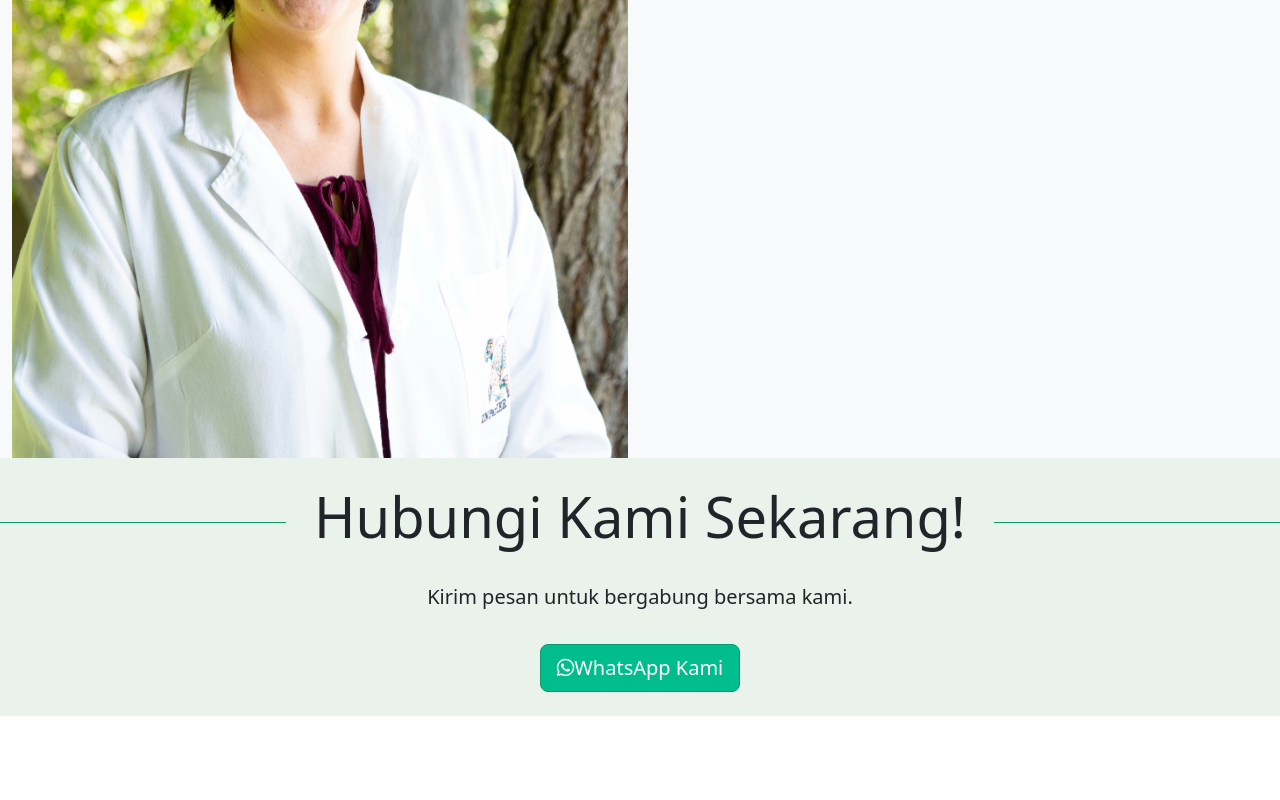
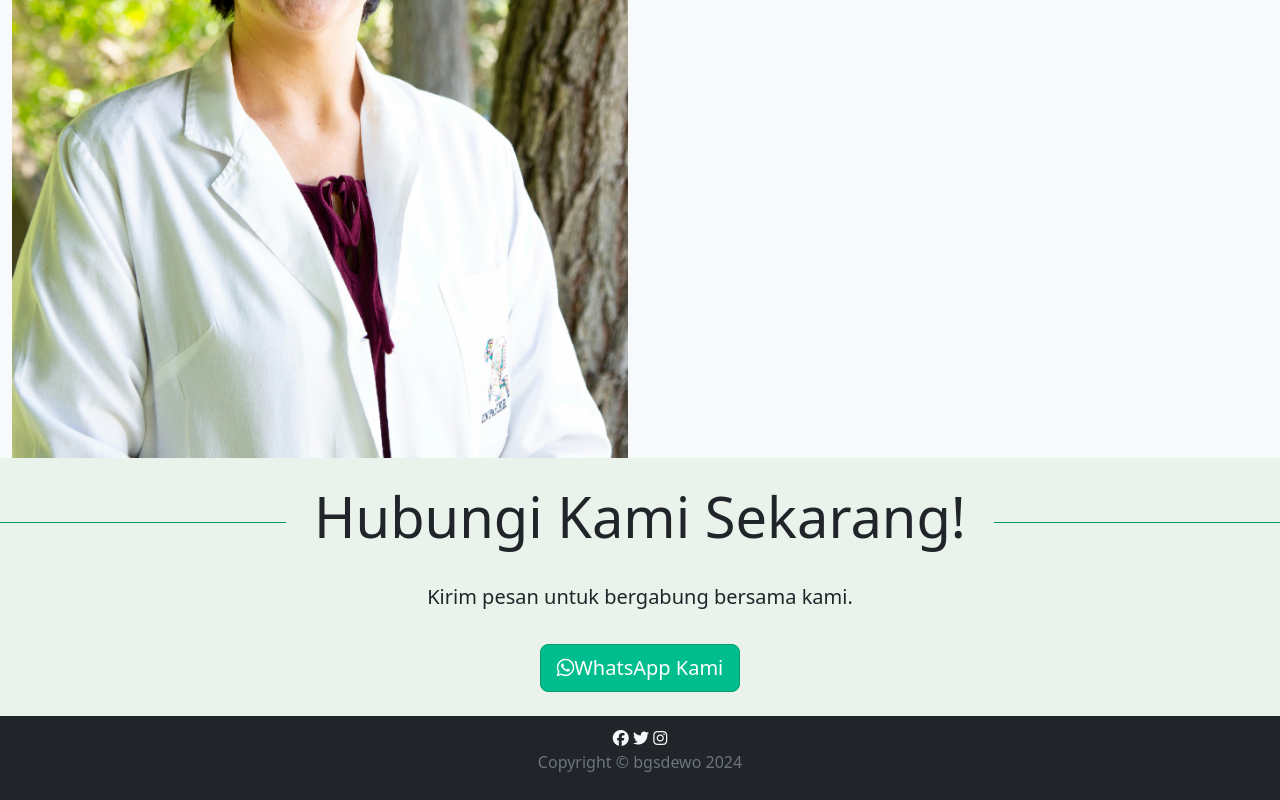
Before and after one commit to bgsdewo/Doctor_With_BootStrap, a plain HTML site: page index.html in a window 1280 px wide. Shown: the part 3043-3843 px from the top of the page. Before the commit the page ends 3759 px from the top, so only its background shows below. Drawn offline with nearby package versions, Linux system fonts and the light colour scheme.

Commit message:
menambahkan contact dan footer

```diff
--- a/index.html
+++ b/index.html
@@ -103,7 +103,7 @@
                         <a class="nav-link" href="#product">Product</a>
                     </li>
                     <li class="nav-item">
-                        <a class="nav-link" href="#About">About</a>
+                        <a class="nav-link" href="#about">About</a>
                     </li>
                     <li class="nav-item">
                         <a class="nav-link" href="#Contact">Contact</a>
@@ -270,8 +270,14 @@
    </section>
     </section>
 
-    <footer class="">
-        <!-- Content goes here -->
+      <footer class="bg-dark">
+        <div class="col-lg-12" style="padding:10px">
+          <div style="text-align: center;">
+            <a href="#" class="text-light"><i class=" fab fa-facebook"></i></a>
+            <a href="#" class="text-light"><i class="fab fa-twitter"></i></a>
+            <a href="#" class="text-light"><i class="fab fa-instagram"></i></a>
+           </div>
+            <p class="text-center text-secondary">Copyright © bgsdewo 2024</p>
     </footer>
 
     <script src="https://cdn.jsdelivr.net/npm/bootstrap@5.3.3/dist/js/bootstrap.bundle.min.js" integrity="sha384-YvpcrYf0tY3lHB60NNkmXc5s9fDVZLESaAA55NDzOxhy9GkcIdslK1eN7N6jIeHz" crossorigin="anonymous"></script>
```
